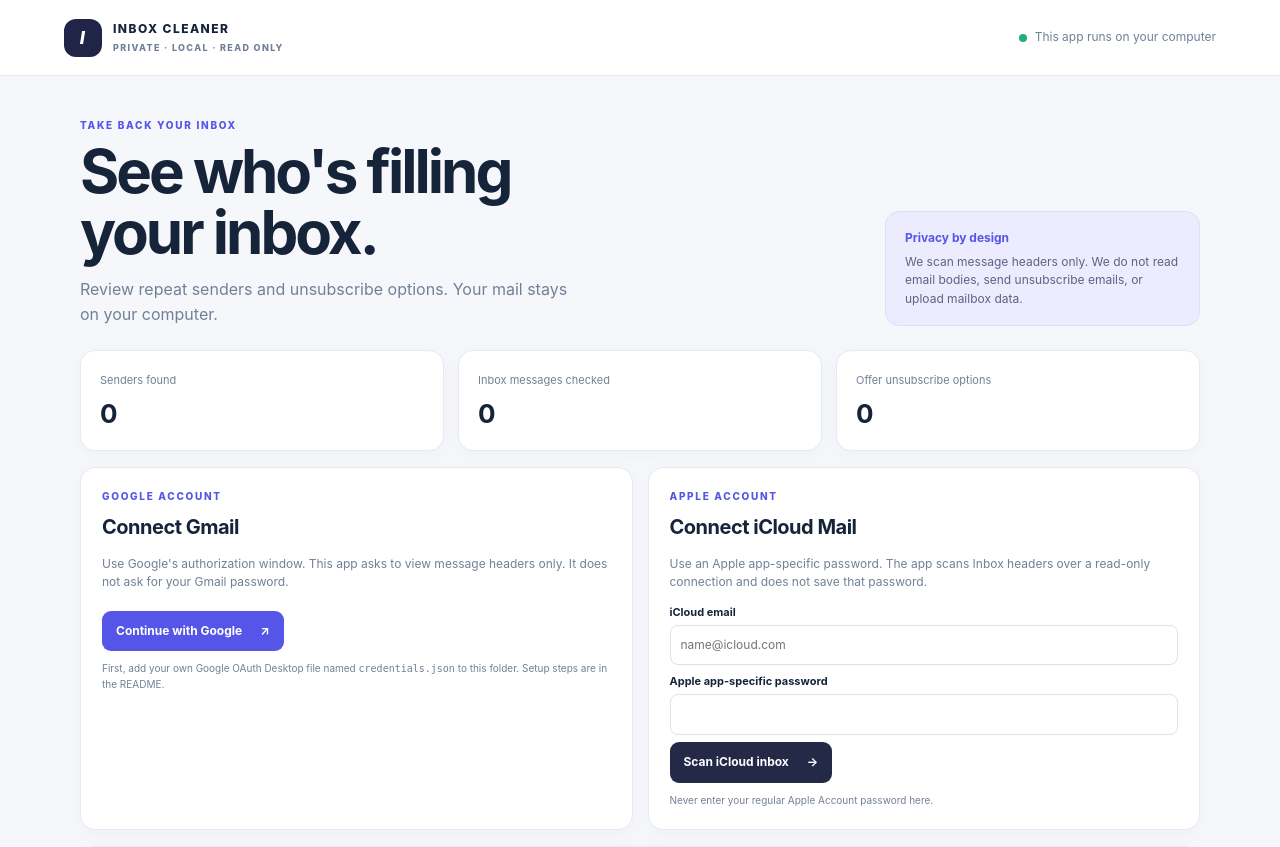
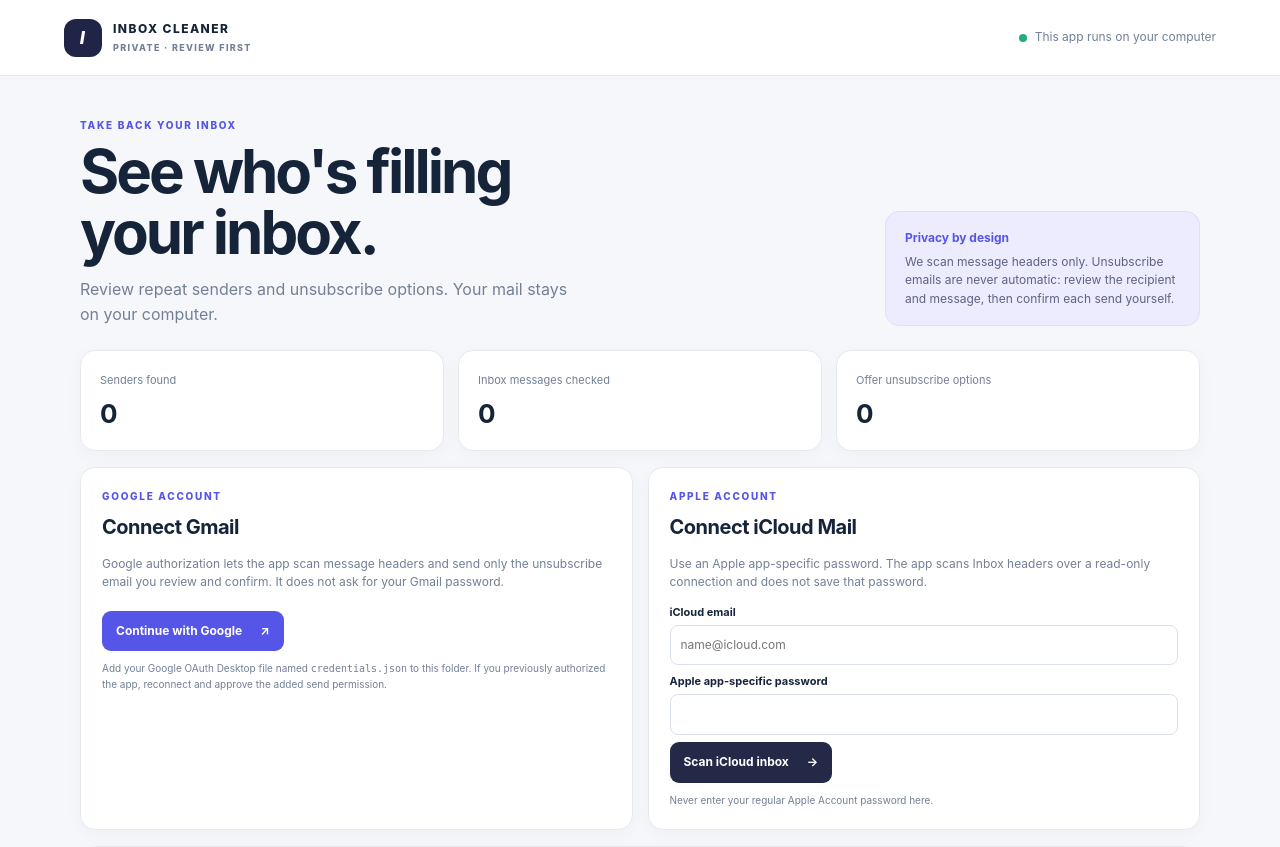
Before and after one commit to lumbilak65-sketch/Kevin-Lumbila-s-PORTFOLIO, a Flask app: page / in a window 1280 px wide. Shown: the top 847 px of the page. Run offline with Flask 3, Linux system fonts and the light colour scheme; data that the repository does not hold is empty.

Commit message:
Add review-first unsubscribe requests

```diff
--- a/projects/inbox-data-broker-cleaner/templates/dashboard.html
+++ b/projects/inbox-data-broker-cleaner/templates/dashboard.html
@@ -2,17 +2,17 @@
 <html lang="en">
 <head><meta charset="utf-8"><meta name="viewport" content="width=device-width, initial-scale=1"><title>Inbox & Data Broker Cleaner</title><link rel="stylesheet" href="{{ url_for('static', filename='app.css') }}"></head>
 <body>
-  <header><a class="brand" href="{{ url_for('dashboard') }}"><span class="logo">I</span><span>INBOX CLEANER<small>PRIVATE · LOCAL · READ ONLY</small></span></a><span class="local"><i></i>This app runs on your computer</span></header>
+  <header><a class="brand" href="{{ url_for('dashboard') }}"><span class="logo">I</span><span>INBOX CLEANER<small>PRIVATE · REVIEW FIRST</small></span></a><span class="local"><i></i>This app runs on your computer</span></header>
   <main>
-    <section class="hero"><div><p class="eyebrow">TAKE BACK YOUR INBOX</p><h1>See who's filling<br>your inbox.</h1><p class="lede">Review repeat senders and unsubscribe options. Your mail stays on your computer.</p></div><aside><b>Privacy by design</b><p>We scan message headers only. We do not read email bodies, send unsubscribe emails, or upload mailbox data.</p></aside></section>
+    <section class="hero"><div><p class="eyebrow">TAKE BACK YOUR INBOX</p><h1>See who's filling<br>your inbox.</h1><p class="lede">Review repeat senders and unsubscribe options. Your mail stays on your computer.</p></div><aside><b>Privacy by design</b><p>We scan message headers only. Unsubscribe emails are never automatic: review the recipient and message, then confirm each send yourself.</p></aside></section>
     {% with messages = get_flashed_messages(with_categories=true) %}{% for category, message in messages %}<div class="notice {{ category }}">{{ message }}</div>{% endfor %}{% endwith %}
     <section class="stats"><article><small>Senders found</small><strong>{{ stats.senders }}</strong></article><article><small>Inbox messages checked</small><strong>{{ stats.messages }}</strong></article><article><small>Offer unsubscribe options</small><strong>{{ stats.unsubscribe }}</strong></article></section>
     <section class="connect-grid">
-      <article class="card connect"><p class="eyebrow">GOOGLE ACCOUNT</p><h2>Connect Gmail</h2><p>Use Google's authorization window. This app asks to view message headers only. It does not ask for your Gmail password.</p><form method="post" action="{{ url_for('connect_gmail') }}"><input type="hidden" name="csrf_token" value="{{ csrf_token() }}"><button class="button" type="submit">Continue with Google <span>↗</span></button></form>{% if gmail_connected %}<form method="post" action="{{ url_for('rescan_gmail') }}"><input type="hidden" name="csrf_token" value="{{ csrf_token() }}"><button class="button secondary" type="submit">Scan Gmail again</button></form>{% endif %}<small class="hint">First, add your own Google OAuth Desktop file named <code>credentials.json</code> to this folder. Setup steps are in the README.</small></article>
+      <article class="card connect"><p class="eyebrow">GOOGLE ACCOUNT</p><h2>Connect Gmail</h2><p>Google authorization lets the app scan message headers and send only the unsubscribe email you review and confirm. It does not ask for your Gmail password.</p><form method="post" action="{{ url_for('connect_gmail') }}"><input type="hidden" name="csrf_token" value="{{ csrf_token() }}"><button class="button" type="submit">Continue with Google <span>↗</span></button></form>{% if gmail_connected %}<form method="post" action="{{ url_for('rescan_gmail') }}"><input type="hidden" name="csrf_token" value="{{ csrf_token() }}"><button class="button secondary" type="submit">Scan Gmail again</button></form>{% endif %}<small class="hint">Add your Google OAuth Desktop file named <code>credentials.json</code> to this folder. If you previously authorized the app, reconnect and approve the added send permission.</small></article>
       <article class="card connect"><p class="eyebrow">APPLE ACCOUNT</p><h2>Connect iCloud Mail</h2><p>Use an Apple app-specific password. The app scans Inbox headers over a read-only connection and does not save that password.</p><form method="post" action="{{ url_for('connect_icloud') }}"><input type="hidden" name="csrf_token" value="{{ csrf_token() }}"><label for="mailbox">iCloud email</label><input id="mailbox" type="email" name="mailbox" placeholder="name@icloud.com" required><label for="app_password">Apple app-specific password</label><input id="app_password" type="password" name="app_password" autocomplete="off" required><button class="button apple" type="submit">Scan iCloud inbox <span>→</span></button></form><small class="hint">Never enter your regular Apple Account password here.</small></article>
     </section>
     <section class="card results"><div class="section-title"><div><p class="eyebrow">YOUR LOCAL REPORT</p><h2>Repeat senders</h2></div><form method="post" action="{{ url_for('clear_data') }}" onsubmit="return confirm('Remove all saved sender summaries from this computer?')"><input type="hidden" name="csrf_token" value="{{ csrf_token() }}"><button class="text-button" type="submit">Clear saved results</button></form></div>
-      {% if senders %}<div class="table-wrap"><table><thead><tr><th>Sender</th><th>Email address</th><th>Mailbox</th><th>Messages</th><th>Unsubscribe option</th><th>Manage</th></tr></thead><tbody>{% for sender in senders %}<tr><td><strong>{{ sender.sender_name }}</strong><small>{{ sender.domain }}</small></td><td>{{ sender.sender_email }}</td><td>{{ sender.provider }}</td><td>{{ sender.message_count }}</td><td>{% if sender.has_unsubscribe %}<span class="yes">In message header</span>{% else %}<span class="muted">Not listed</span>{% endif %}</td><td>{% if sender.provider == 'Gmail' %}<a target="_blank" rel="noopener" href="https://mail.google.com/mail/u/0/#search/from%3A{{ sender.sender_email|urlencode }}">Open Gmail</a>{% else %}<a target="_blank" rel="noopener" href="https://www.icloud.com/mail/">Open iCloud</a>{% endif %}</td></tr>{% endfor %}</tbody></table></div>
+      {% if senders %}<div class="table-wrap"><table><thead><tr><th>Sender</th><th>Email address</th><th>Mailbox</th><th>Messages</th><th>Unsubscribe option</th><th>Manage</th></tr></thead><tbody>{% for sender in senders %}{% set action = unsubscribe_actions.get((sender.provider, sender.mailbox, sender.sender_email)) %}<tr><td><strong>{{ sender.sender_name }}</strong><small>{{ sender.domain }}</small></td><td>{{ sender.sender_email }}</td><td>{{ sender.provider }}</td><td>{{ sender.message_count }}</td><td>{% if sender.unsubscribe_sent_at %}<span class="yes">Request sent · {{ sender.unsubscribe_sent_at }}</span>{% elif action and action.mailto %}<a href="{{ url_for('unsubscribe', sender_id=sender.id) }}">Review email request</a>{% elif action and action.url %}<a target="_blank" rel="noopener noreferrer" href="{{ action.url }}">Open unsubscribe page ↗</a>{% elif sender.has_unsubscribe %}<span class="muted">Rescan to load action</span>{% else %}<span class="muted">Not listed</span>{% endif %}</td><td>{% if sender.provider == 'Gmail' %}<a target="_blank" rel="noopener" href="https://mail.google.com/mail/u/0/#search/from%3A{{ sender.sender_email|urlencode }}">Open Gmail</a>{% else %}<a target="_blank" rel="noopener" href="https://www.icloud.com/mail/">Open iCloud</a>{% endif %}</td></tr>{% endfor %}</tbody></table></div>
       {% else %}<div class="empty"><span>✳</span><h3>No inbox data saved</h3><p>Connect a mailbox to find repeat senders. The scan checks up to 200 recent Inbox messages per connection.</p></div>{% endif %}
     </section>
     <section class="card steps"><p class="eyebrow">DATA BROKER CLEANUP</p><h2>Take removal requests one at a time</h2><p>Data broker removal rules differ. Review the broker's official privacy page, submit requests yourself, and keep confirmation details somewhere private. This demo does not contact brokers or submit forms for you.</p><a href="https://consumer.ftc.gov/articles/how-protect-your-privacy-online" target="_blank" rel="noopener">Read the FTC's online privacy guidance ↗</a></section>
```
